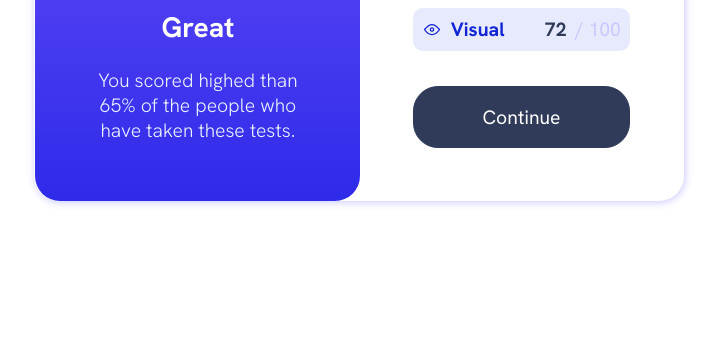
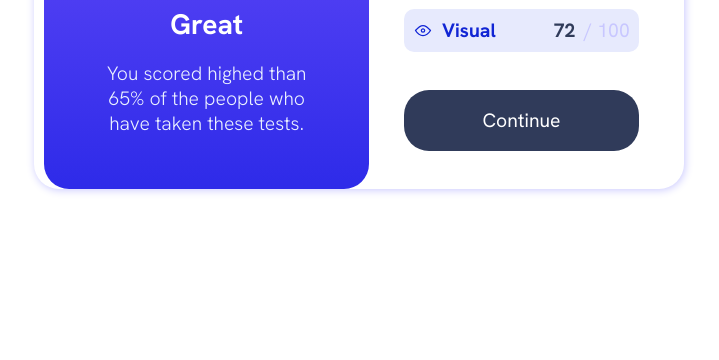
Before and after one commit to sergioruan/results-summary-component-main, a plain HTML site: page index.html in a window 1280 px wide. Shown: the part 440-800 px from the top of the page, without its empty margins (281-1000 px from the left). Drawn offline with Linux system fonts and the light colour scheme.

Commit message:
pequenos consertos

```diff
--- a/style.css
+++ b/style.css
@@ -95,7 +95,7 @@ body {
     display: flex;
     flex-direction: column;
     justify-content: space-evenly;
-    padding: 3rem;
+    padding: 2rem;
     gap: 2rem;
 }
 #tittleP2 {
@@ -112,7 +112,7 @@ body {
     flex-direction: row;
     justify-content: space-between;
     padding: 0.5rem;
-    gap: 1rem;
+    gap: 2rem;
     border-radius: 10px;
 }
 .icons {
@@ -162,7 +162,7 @@ body {
 #submit {
     padding: 1rem 2rem;
     background-color: var(--DarkGrayBlue);
-    border: 1px solid var(--DarkGrayBlue);
+    border: none;
     color: var(--White);
     font-weight: 400;
     border-radius: 25px;
```
